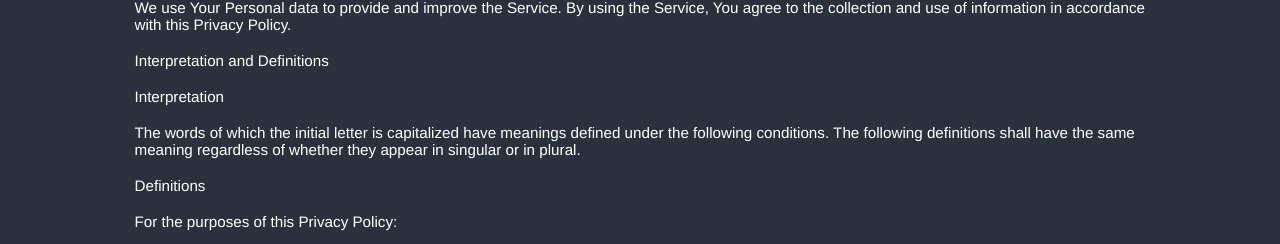
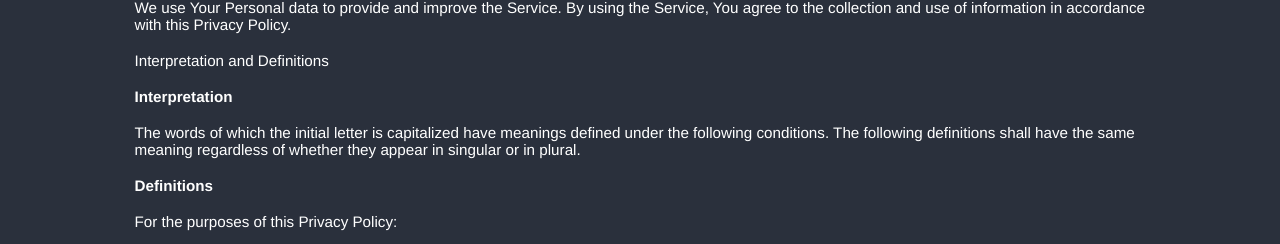
Before and after one commit to Lopez-Jordan/UC-Chatbot, a React (Vite) app in the folder client/: page /privacy in a window 1280 px wide. Shown: the part 240-484 px from the top of the page. Built offline with nearby package versions, Linux system fonts and the light colour scheme.

Commit message:
updated the terms of service and privacy policy

```diff
--- a/client/src/pages/Privacy/Privacy.jsx
+++ b/client/src/pages/Privacy/Privacy.jsx
@@ -9,9 +9,9 @@ export default function Privacy () {
             <p className='spaceBelow'>This Privacy Policy describes Our policies and procedures on the collection, use and disclosure of Your information when You use the Service and tells You about Your privacy rights and how the law protects You.</p>
             <p className='spaceBelow'>We use Your Personal data to provide and improve the Service. By using the Service, You agree to the collection and use of information in accordance with this Privacy Policy.</p>
             <p className='spaceBelow'>Interpretation and Definitions</p>
-            <p className='spaceBelow'>Interpretation</p>
+            <p className='spaceBelow bolder'>Interpretation</p>
             <p className='spaceBelow'>The words of which the initial letter is capitalized have meanings defined under the following conditions. The following definitions shall have the same meaning regardless of whether they appear in singular or in plural.</p>
-            <p className='spaceBelow'>Definitions</p>
+            <p className='spaceBelow bolder'>Definitions</p>
             <p className='spaceBelow'>For the purposes of this Privacy Policy:</p>
             <p><span className='bolder'>Account </span>means a unique account created for You to access our Service or parts of our Service.</p>
             <p><span className='bolder'>Affiliate</span>means an entity that controls, is controlled by or is under common control with a party, where "control" means ownership of 50% or more of the shares, equity interest or other securities entitled to vote for election of directors or other managing authority.</p>
--- a/client/src/pages/Terms/Terms.jsx
+++ b/client/src/pages/Terms/Terms.jsx
@@ -8,6 +8,7 @@ export default function Terms () {
             <p className='spaceBelow'>Last Updated: December 16, 2023</p>
             <p className='spaceBelow'>Please read these terms and conditions carefully before using Our Service.</p>
             <p className='spaceBelow bolder'>Acknowledgment</p>
+            <p className='spaceBelow' style={{fontWeight: "bolder"}}>This app is in NO way affiliated with the official University of California</p>
             <p className='spaceBelow'>These are the Terms and Conditions governing the use of this Service and the agreement that operates between You and the Company. These Terms and Conditions set out the rights and obligations of all users regarding the use of the Service.</p>
             <p className='spaceBelow'>Your access to and use of the Service is conditioned on Your acceptance of and compliance with these Terms and Conditions. These Terms and Conditions apply to all visitors, users and others who access or use the Service.</p>
             <p className='spaceBelow'>By accessing or using the Service You agree to be bound by these Terms and Conditions. If You disagree with any part of these Terms and Conditions then You may not access the Service.</p>
```
